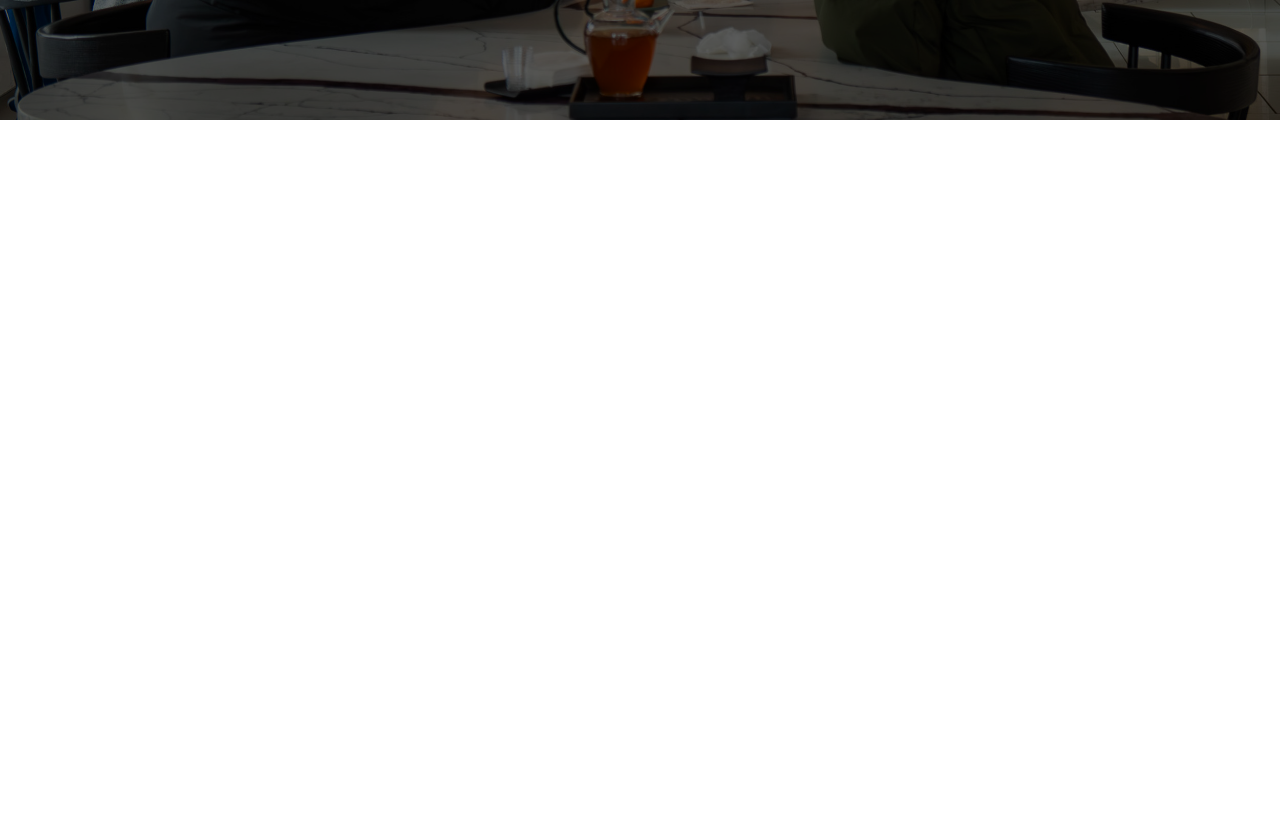
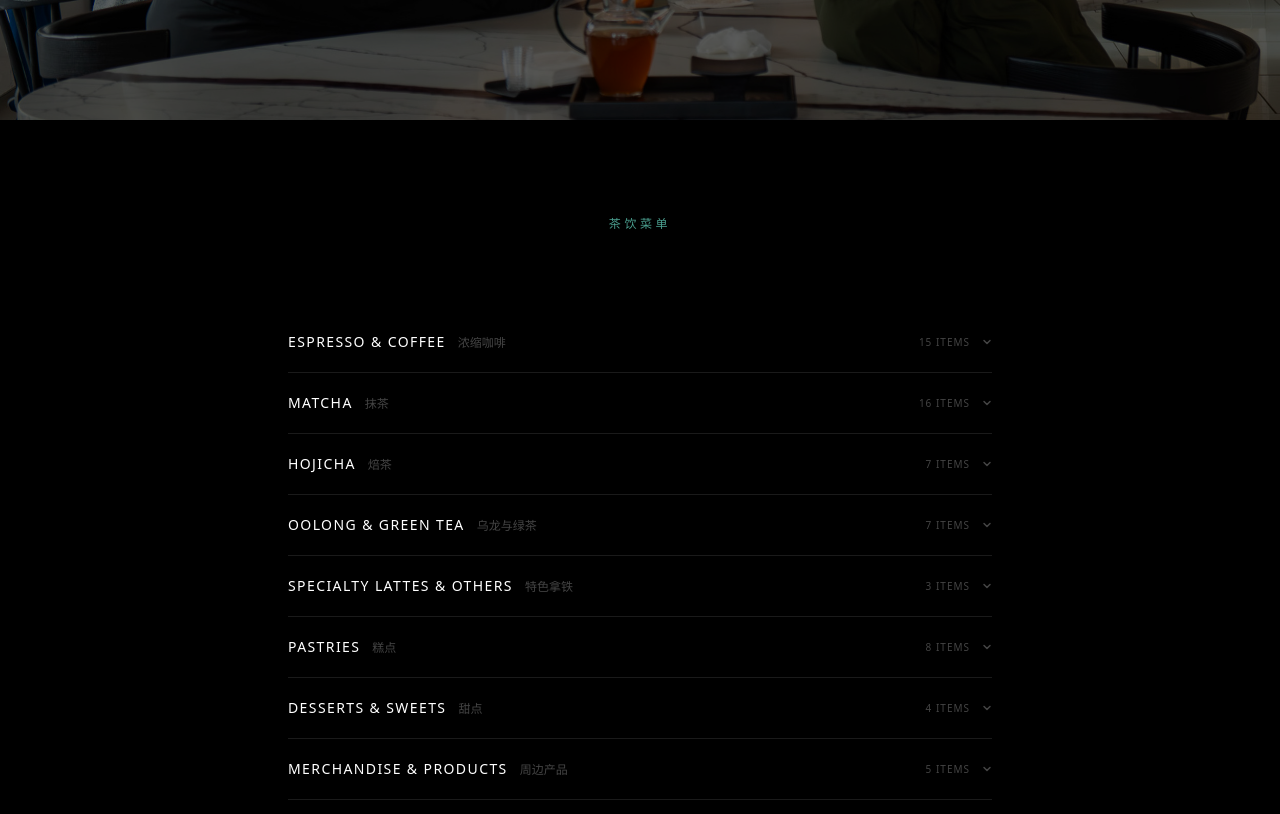
Before and after one commit to navinthedream/teamendous, a Next.js app: page / in a window 1280 px wide. Shown: the part 1480-2294 px from the top of the page. Before the commit the page ends 1600 px from the top, so only its background shows below. Built offline with nearby package versions, Linux system fonts and the light colour scheme.

Commit message:
added menu

```diff
--- a/app/page.tsx
+++ b/app/page.tsx
@@ -35,7 +35,251 @@ const content = {
   },
 };
 
-const NAV_HREFS = ["#top", "#concept", "#", "#", "/booking", "#"];
+const NAV_HREFS = ["#top", "#concept", "#menu", "#", "/booking", "#"];
+
+// ---------------------------------------------------------------------------
+// Menu data & types
+// ---------------------------------------------------------------------------
+type MenuItem = { name: string; price: number };
+type Subgroup = { label: string; items: MenuItem[] };
+type MenuCategory = {
+  category: string;
+  categoryZh: string;
+  items?: MenuItem[];
+  subgroups?: Subgroup[];
+};
+
+const MENU_DATA: MenuCategory[] = [
+  {
+    category: "Espresso & Coffee",
+    categoryZh: "浓缩咖啡",
+    items: [
+      { name: "Espresso", price: 2.99 },
+      { name: "Single Shot Espresso", price: 1.50 },
+      { name: "Double Shots Espresso", price: 2.99 },
+      { name: "Americano", price: 3.99 },
+      { name: "Cappuccino", price: 5.49 },
+      { name: "Coffee Latte", price: 5.49 },
+      { name: "Vanilla Latte", price: 6.99 },
+      { name: "Pumpkin Spice Latte", price: 6.99 },
+      { name: "Hot Pumpkin Spice Latte", price: 6.99 },
+      { name: "Iced Pumpkin Spice Latte", price: 6.99 },
+      { name: "Coconut Espresso", price: 6.99 },
+      { name: "Osmanthus Oolong Coffee Latte", price: 6.99 },
+      { name: "Sicilian-inspired Citrus Espresso", price: 6.99 },
+      { name: "Peachy Oolong Americano", price: 6.99 },
+      { name: "Espresso Tonic", price: 6.99 },
+    ],
+  },
+  {
+    category: "Matcha",
+    categoryZh: "抹茶",
+    subgroups: [
+      {
+        label: "Hot",
+        items: [
+          { name: "Hot Matcha Latte", price: 7.79 },
+          { name: "Hot Black Sesame Matcha", price: 7.79 },
+          { name: "Coconut Matcha", price: 7.79 },
+        ],
+      },
+      {
+        label: "Iced",
+        items: [
+          { name: "Iced Matcha Latte", price: 7.79 },
+          { name: "Iced Strawberry Matcha Latte", price: 7.79 },
+          { name: "Iced Coconut Matcha", price: 7.79 },
+          { name: "Iced Ube Matcha Latte", price: 6.99 },
+          { name: "Iced Black Sesame Matcha", price: 7.79 },
+          { name: "Iced Matcha Cloud", price: 7.79 },
+          { name: "Matcha Latte", price: 7.79 },
+          { name: "Black Sesame Matcha", price: 7.79 },
+          { name: "Matcha Cloud", price: 6.99 },
+          { name: "Matcha Yuzu", price: 7.79 },
+          { name: "Matcha Tonic", price: 6.99 },
+          { name: "Blueberry Yuzu Matcha Tonic", price: 7.79 },
+          { name: "Iced Matcha Yuzu Fizz", price: 7.79 },
+        ],
+      },
+    ],
+  },
+  {
+    category: "Hojicha",
+    categoryZh: "焙茶",
+    subgroups: [
+      {
+        label: "Hot",
+        items: [
+          { name: "Hot Hojicha Latte", price: 7.79 },
+          { name: "Hot Black Sesame Hojicha", price: 7.79 },
+          { name: "Hot Pumpkin Spice Hojicha Latte", price: 6.99 },
+        ],
+      },
+      {
+        label: "Iced",
+        items: [
+          { name: "Iced Hojicha Latte", price: 7.79 },
+          { name: "Iced Black Sesame Hojicha", price: 7.79 },
+          { name: "Iced Pumpkin Spice Hojicha Latte", price: 6.99 },
+          { name: "Black Sesame Hojicha", price: 7.79 },
+        ],
+      },
+    ],
+  },
+  {
+    category: "Oolong & Green Tea",
+    categoryZh: "乌龙与绿茶",
+    items: [
+      { name: "Iced Orange Peachy Oolong", price: 6.99 },
+      { name: "Hot Orange Peachy Oolong", price: 6.99 },
+      { name: "Iced Peachy Oolong Milk Tea", price: 6.99 },
+      { name: "Osmanthus Oolong Cloud", price: 6.99 },
+      { name: "Iced Yuzu Passionfruit Green Tea", price: 6.99 },
+      { name: "Hot Yuzu Passionfruit Green Tea", price: 6.99 },
+      { name: "Hot Jasmine Tropical Infusion", price: 6.99 },
+    ],
+  },
+  {
+    category: "Specialty Lattes & Others",
+    categoryZh: "特色拿铁",
+    items: [
+      { name: "Black Sesame Latte", price: 6.99 },
+      { name: "Blueberry Cloud Latte", price: 6.99 },
+      { name: "Iced Ube Matcha Latte", price: 6.99 },
+    ],
+  },
+  {
+    category: "Pastries",
+    categoryZh: "糕点",
+    items: [
+      { name: "Apple Pastry", price: 5.99 },
+      { name: "Pear Pastry", price: 5.99 },
+      { name: "Orange Pastry", price: 5.99 },
+      { name: "Starlight Pastry", price: 5.99 },
+      { name: "Flower Pastry", price: 5.99 },
+      { name: "Magnolia Pastry", price: 5.99 },
+      { name: "Peanut Pastry", price: 5.99 },
+      { name: "Sesame Pocket", price: 2.99 },
+    ],
+  },
+  {
+    category: "Desserts & Sweets",
+    categoryZh: "甜点",
+    items: [
+      { name: "Matcha Basque Cheesecake", price: 6.99 },
+      { name: "Egg Tart", price: 5.99 },
+      { name: "Dubai Chocolate Mochi", price: 5.99 },
+      { name: "Tea Chocolate", price: 39.00 },
+    ],
+  },
+  {
+    category: "Merchandise & Products",
+    categoryZh: "周边产品",
+    items: [
+      { name: "Hojicha Powder 80g", price: 30.00 },
+      { name: "Oolong Tea Lover 5g x 8 bags", price: 52.00 },
+      { name: "Yashi Flavour Oolong 50g", price: 49.00 },
+      { name: "Teamendous Bamboo Thermos Bottle", price: 29.00 },
+      { name: "Tea Ware Pouch", price: 25.00 },
+    ],
+  },
+];
+
+// ---------------------------------------------------------------------------
+// MenuSection component
+// ---------------------------------------------------------------------------
+function MenuSection() {
+  const [openIndex, setOpenIndex] = useState<number | null>(null);
+
+  const toggle = (i: number) => setOpenIndex(openIndex === i ? null : i);
+
+  const itemCount = (cat: MenuCategory) =>
+    cat.items?.length ?? cat.subgroups?.reduce((s, g) => s + g.items.length, 0) ?? 0;
+
+  return (
+    <section id="menu" className="w-screen min-h-screen bg-black py-24 pb-32">
+      <p className="text-[#4a9e8e] text-xs tracking-[0.3em] text-center mb-20">茶饮菜单</p>
+
+      <div className="max-w-3xl mx-auto px-8">
+        {MENU_DATA.map((cat, i) => {
+          const isOpen = openIndex === i;
+          return (
+            <div key={cat.category} className="border-b border-[#1a1a1a]">
+              {/* Category row */}
+              <button
+                onClick={() => toggle(i)}
+                className="w-full flex items-center justify-between py-5 text-left group"
+              >
+                <div className="flex items-baseline gap-3">
+                  <span className="text-white text-sm tracking-widest uppercase">
+                    {cat.category}
+                  </span>
+                  <span className="text-[#444444] text-xs" style={{ fontFamily: "serif" }}>
+                    {cat.categoryZh}
+                  </span>
+                </div>
+                <div className="flex items-center gap-3 text-[#444444] text-[10px] tracking-widest uppercase">
+                  <span>{itemCount(cat)} items</span>
+                  <svg
+                    width="10"
+                    height="10"
+                    viewBox="0 0 10 10"
+                    fill="none"
+                    stroke="currentColor"
+                    strokeWidth="1.5"
+                    strokeLinecap="round"
+                    strokeLinejoin="round"
+                    className={`transition-transform duration-300 ${isOpen ? "rotate-180" : ""}`}
+                  >
+                    <path d="M2 3.5l3 3 3-3" />
+                  </svg>
+                </div>
+              </button>
+
+              {/* Expanded items */}
+              <div
+                className={`overflow-hidden transition-all duration-300 ${
+                  isOpen ? "max-h-[2000px] opacity-100" : "max-h-0 opacity-0"
+                }`}
+              >
+                <div className="pb-4">
+                  {/* Flat items list */}
+                  {cat.items?.map((item) => (
+                    <div
+                      key={item.name}
+                      className="flex items-center justify-between py-3 border-b border-[#111111]"
+                    >
+                      <span className="text-white/80 text-xs">{item.name}</span>
+                      <span className="text-[#666666] text-xs">${item.price.toFixed(2)}</span>
+                    </div>
+                  ))}
+
+                  {/* Subgrouped items */}
+                  {cat.subgroups?.map((sg) => (
+                    <div key={sg.label}>
+                      <p className="text-[#4a9e8e] text-[10px] tracking-[0.25em] uppercase pt-5 pb-2">
+                        {sg.label}
+                      </p>
+                      {sg.items.map((item) => (
+                        <div
+                          key={item.name}
+                          className="flex items-center justify-between py-3 border-b border-[#111111]"
+                        >
+                          <span className="text-white/80 text-xs">{item.name}</span>
+                          <span className="text-[#666666] text-xs">${item.price.toFixed(2)}</span>
+                        </div>
+                      ))}
+                    </div>
+                  ))}
+                </div>
+              </div>
+            </div>
+          );
+        })}
+      </div>
+    </section>
+  );
+}
 
 export default function Home() {
   const [lang, setLang] = useState<"en" | "zh">("en");
@@ -136,6 +380,9 @@ export default function Home() {
 
       </section>
 
+      {/* ── Section 3: Menu ─────────────────────────────────────────── */}
+      <MenuSection />
+
       {/* ── Fixed bottom nav bar ────────────────────────────────────── */}
       <nav className="fixed bottom-0 left-0 right-0 z-50 flex items-center justify-between px-10 py-5 border-t border-white/10 bg-black/20 backdrop-blur-sm">
         {/* Left: nav links */}
```
